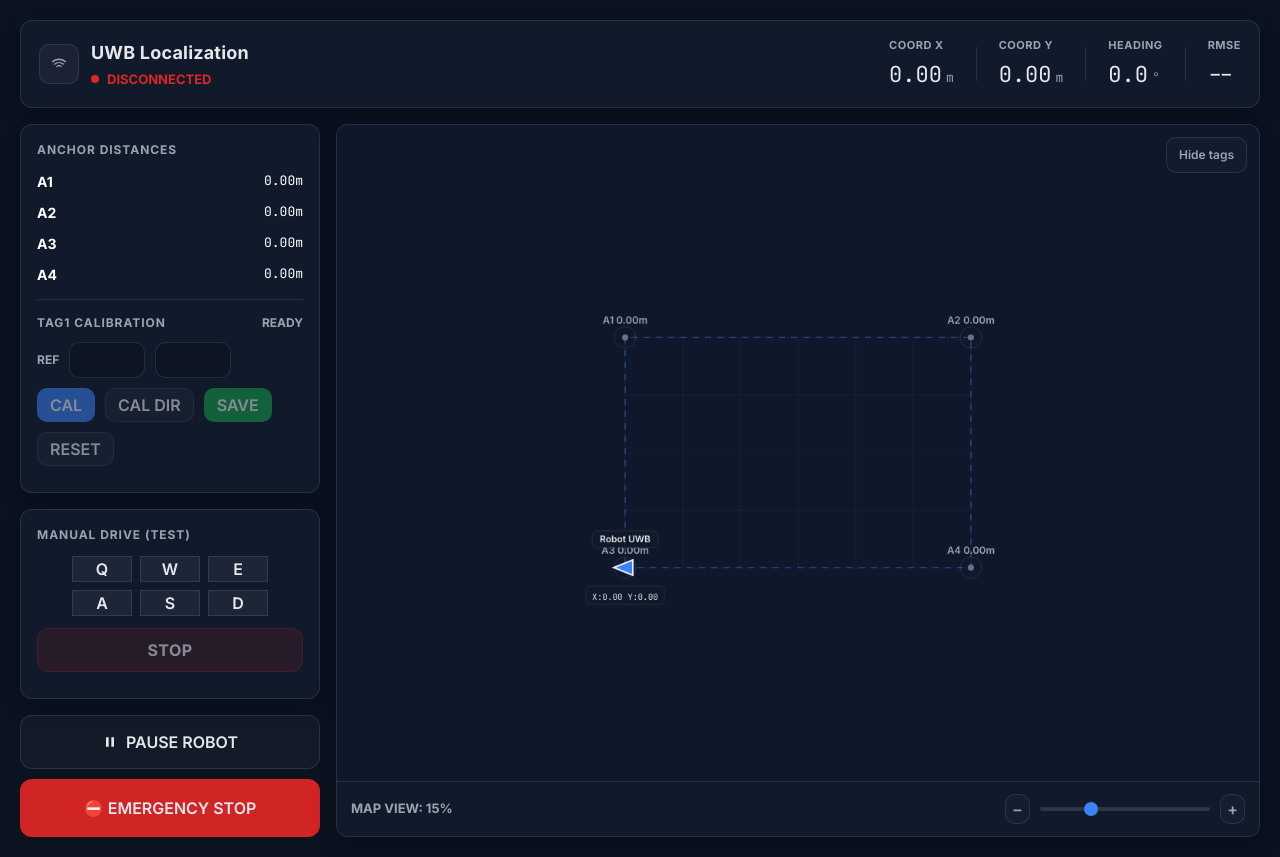
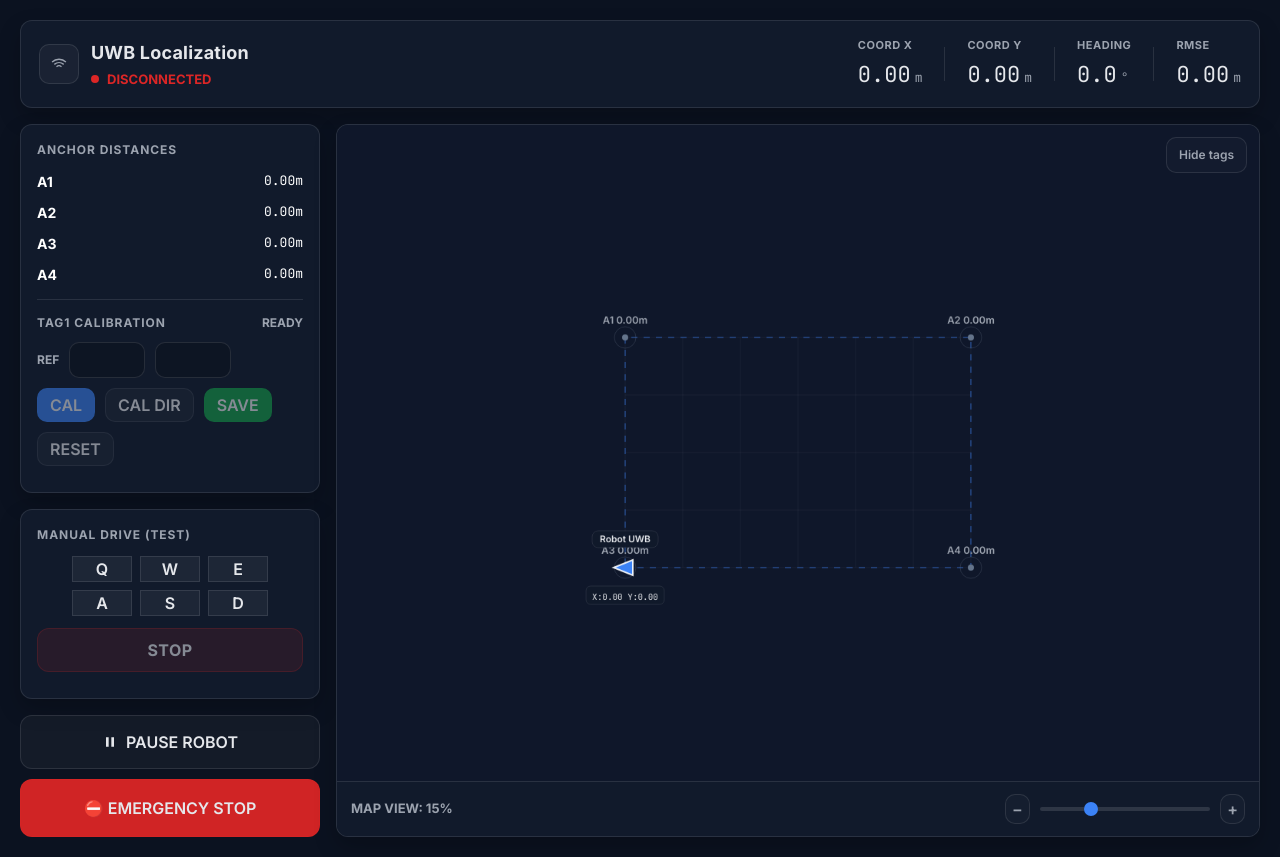
Before and after one commit to RobotUWB/Mobile-Robot-with-Ultra-Wideband-Localization, a React (Vite) app in the folder Robot Map Web/: page / in a window 1280 px wide. Built offline with nearby package versions, Linux system fonts and the light colour scheme; no server answers.

Commit message:
fig robot not move

```diff
--- a/Robot Map Web/src/App.jsx
+++ b/Robot Map Web/src/App.jsx
@@ -185,26 +185,18 @@ input.cal-in[type=number]{
   `}</style>
 );
 /* ================== CONFIG ================== */
-// IP ตัวที่ "มีตำแหน่ง" (ต้องเปิดแล้วเจอ /json ได้)
-/* ================== CONFIG ================== */
-// IP ตัวที่ "มีตำแหน่ง" (192.168.88.53) -> Proxy: /pos
-const POS_BASE = "/pos";
+// IP ของ UWB Tag (จาก WebWorker.cpp: 192.168.88.99)
+const POS_BASE = "http://192.168.88.99";
 
-// IP ตัวที่ "รับคำสั่งคุมหุ่น" (192.168.88.115) -> Proxy: /robot
-const CMD_BASE = "/robot";
+// IP ของตัวรับคำสั่งหุ่น (STM32/ESP32 ที่ควบคุมมอเตอร์)
+const CMD_BASE = "http://192.168.88.115";
 
-// ดึงตำแหน่ง
 const API_URL = `${POS_BASE}/json`;
-
-// ส่งคำสั่งคุมหุ่น
 const CMD_URL = `${CMD_BASE}/cmd`;
-
-// /cal /save /reset อยู่ฝั่ง POS (UWB) เป็นหลัก
 const api = (path) => `${POS_BASE}${path}`;
 
-// WebSocket URL สำหรับ Real-time UWB Data
+// WebSocket URL (ตรงกับ WebWorker.cpp แล้ว)
 const WS_URL = "ws://192.168.88.99:81";
-
 const FIELD_W = 3000;
 const FIELD_H = 2000;
 
@@ -1096,8 +1088,8 @@ export default function App() {
             <Divider />
             <Metric
               label="RMSE"
-              value={rmse == null ? "--" : `${(rmse * 100).toFixed(1)} cm`}
-              unit=""
+              value={rmse === null ? "0.00" : rmse.toFixed(3)}
+              unit="m"
             />
           </div>
         </header>
```
